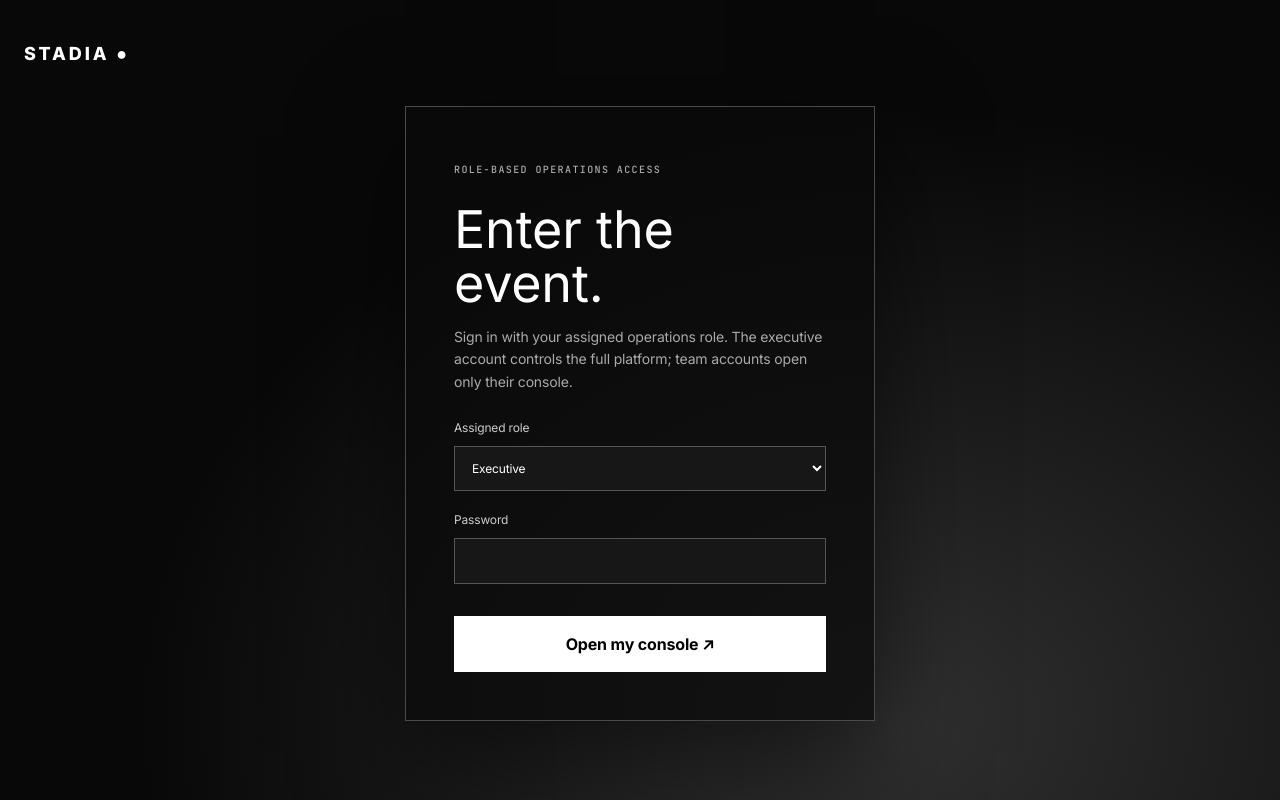
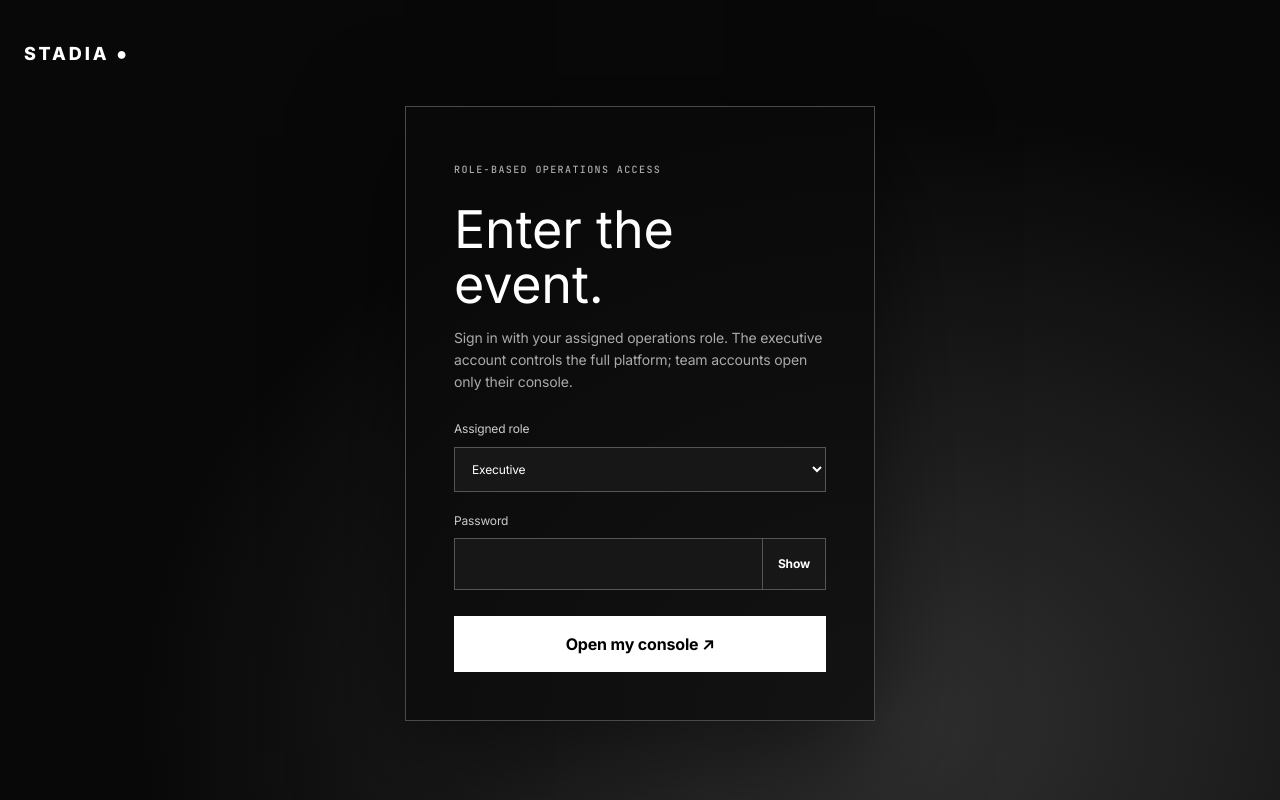
Before and after one commit to ziamominx/Stadia, a Next.js app: page /login in a window 1280 px wide. Built offline with nearby package versions, Linux system fonts and the light colour scheme.

Commit message:
fix(auth): quote demo passwords and add visibility toggle

```diff
--- a/app/login/login.css
+++ b/app/login/login.css
@@ -6,7 +6,11 @@
 .ops-login-panel p { color: #aaa; font-size: 14px; line-height: 1.6; margin: 0 0 26px; }
 .ops-login-panel label { display: block; margin: 20px 0; font-size: 12px; color: #ccc; }
 .ops-login-panel input,.ops-login-panel select { display: block; width: 100%; padding: 13px; margin-top: 9px; border: 1px solid #555; color: #fff; background: #171717; border-radius: 0; font: inherit; }
-.ops-login-panel button { width: 100%; padding: 15px; margin-top: 12px; border: 1px solid #fff; background: #fff; color: #000; cursor: pointer; font-weight: 700; }
+.ops-password-field { display: flex; align-items: stretch; margin-top: -12px; border: 1px solid #555; background: #171717; }
+.ops-password-field input { flex: 1; min-width: 0; margin: 0; border: 0; }
+.ops-password-field .ops-password-toggle { width: auto; margin: 0; padding: 0 15px; border: 0; border-left: 1px solid #555; background: transparent; color: #fff; cursor: pointer; font-size: 12px; font-weight: 700; }
+.ops-password-field .ops-password-toggle:hover { background: #303030; }
+.ops-login-panel .ops-login-submit { width: 100%; padding: 15px; margin-top: 26px; border: 1px solid #fff; background: #fff; color: #000; cursor: pointer; font-weight: 700; }
 .ops-login-panel button:disabled { opacity: .5; cursor: wait; }
 .ops-login-panel .ops-login-error { color: #ff9b9b; margin: 10px 0; }
 .ops-login :focus-visible { outline: 2px solid #fff; outline-offset: 4px; }
--- a/app/login/page.jsx
+++ b/app/login/page.jsx
@@ -7,6 +7,7 @@ export default function LoginPage() {
   const router = useRouter();
   const [role, setRole] = useState("executive");
   const [password, setPassword] = useState("");
+  const [showPassword, setShowPassword] = useState(false);
   const [error, setError] = useState("");
   const [busy, setBusy] = useState(false);
   async function submit(event) {
@@ -30,9 +31,13 @@ export default function LoginPage() {
       <h1>Enter the event.</h1>
       <p>Sign in with your assigned operations role. The executive account controls the full platform; team accounts open only their console.</p>
       <label>Assigned role<select value={role} onChange={(event) => setRole(event.target.value)}><option value="executive">Executive</option><option value="ground">Ground team</option><option value="transport">Transport team</option><option value="hospitality">Hospitality team</option></select></label>
-      <label>Password<input type="password" autoComplete="current-password" required value={password} onChange={(event) => setPassword(event.target.value)} /></label>
+      <label htmlFor="ops-password">Password</label>
+      <div className="ops-password-field">
+        <input id="ops-password" type={showPassword ? "text" : "password"} autoComplete="current-password" required value={password} onChange={(event) => setPassword(event.target.value)} />
+        <button type="button" className="ops-password-toggle" aria-pressed={showPassword} aria-controls="ops-password" onClick={() => setShowPassword((visible) => !visible)}>{showPassword ? "Hide" : "Show"}</button>
+      </div>
       {error && <p role="alert" className="ops-login-error">{error}</p>}
-      <button type="submit" disabled={busy}>{busy ? "Signing in…" : "Open my console ↗"}</button>
+      <button type="submit" className="ops-login-submit" disabled={busy}>{busy ? "Signing in…" : "Open my console ↗"}</button>
     </form>
   </main>;
 }
```
Also changed, not shown: 1 other file (tests, documents, lock files or other folders).
